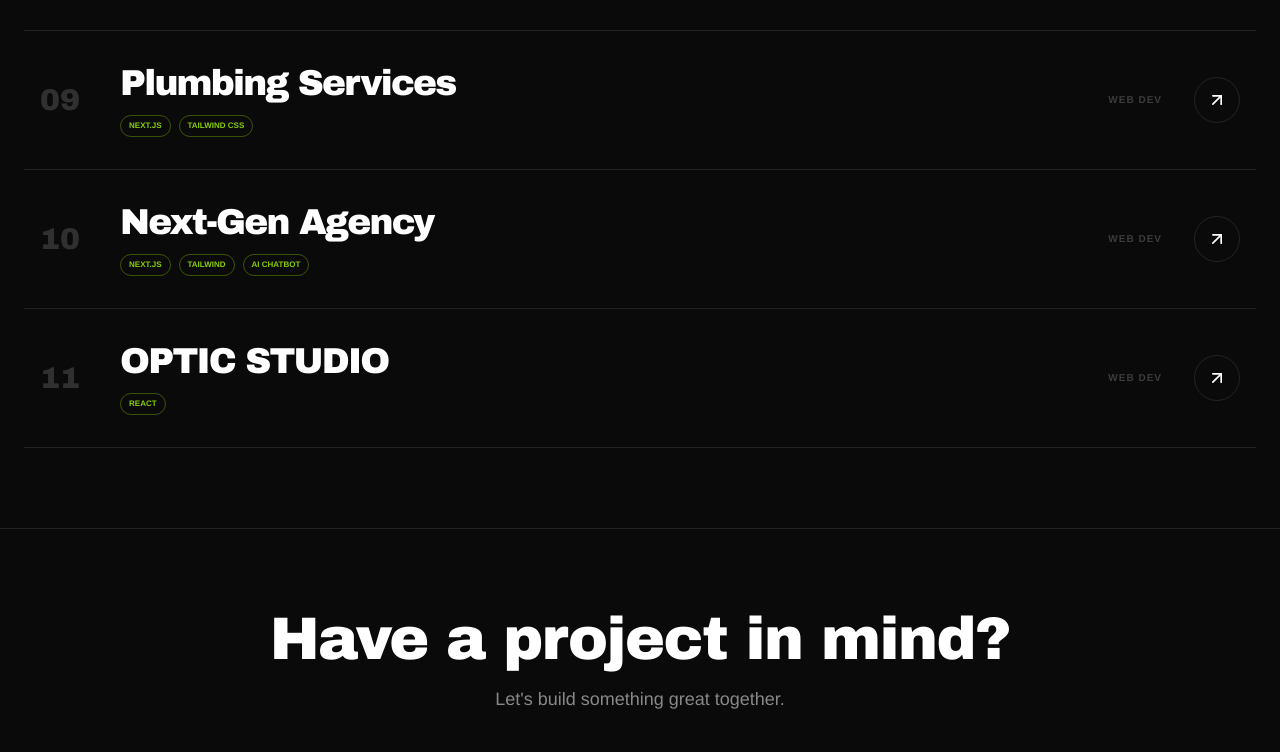
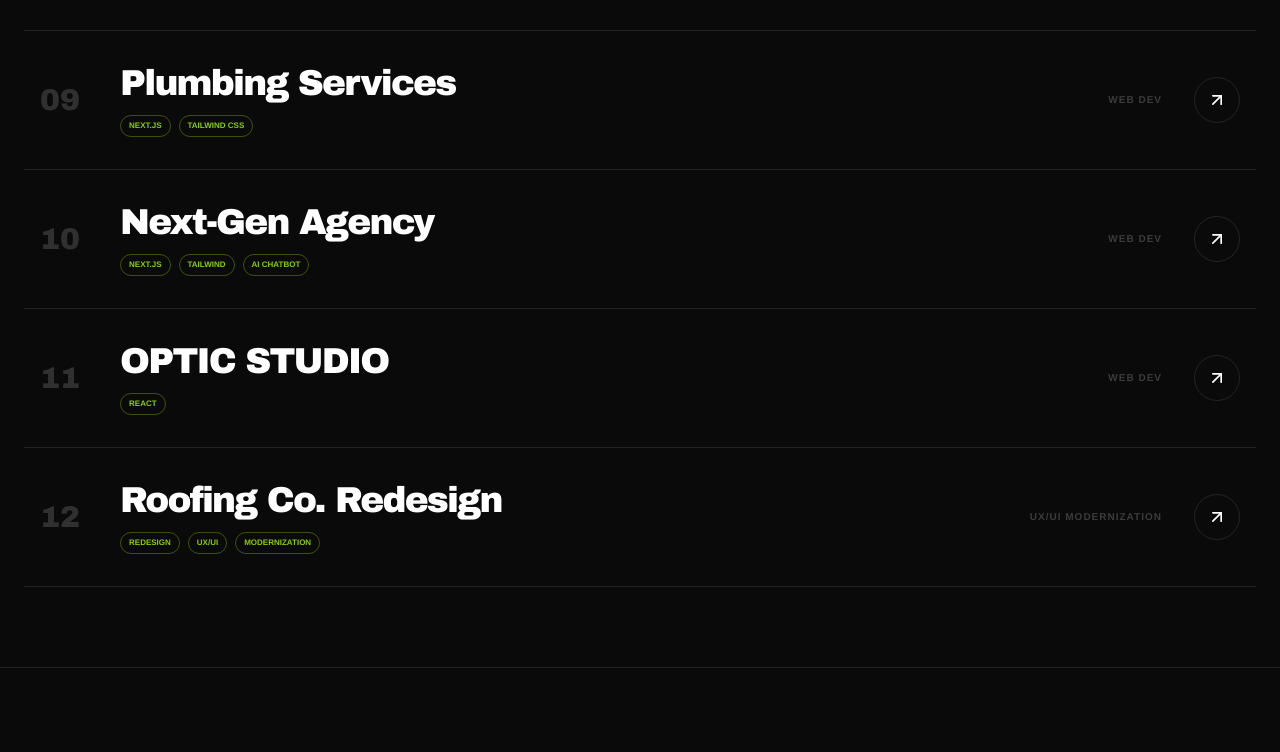
Before and after one commit to Wailakkad/Design-Agency, a React (Vite) app: page /works in a window 1280 px wide. Shown: the part 1303-2055 px from the top of the page. Built offline with nearby package versions, Linux system fonts and the light colour scheme.

Commit message:
new porject added with seccuss

```diff
--- a/src/pages/WorksPage.tsx
+++ b/src/pages/WorksPage.tsx
@@ -78,10 +78,18 @@
     tags: ['REACT'],
     img: '/optical thumbnail image.png',
     description: 'Optical studio website built with React for a modern browsing experience.'
+  },
+  {
+    id: '12',
+    title: 'Roofing Co. Redesign',
+    category: 'UX/UI MODERNIZATION',
+    tags: ['REDESIGN', 'UX/UI', 'MODERNIZATION'],
+    img: '/first-redesign-project-thumbnail-image.jpeg',
+    description: 'Complete UX/UI modernization of a German roofing company\'s website — transforming a dated 2000s-era interface into a clean, modern, conversion-focused experience.'
   }
 ];
 
-const filters = ['ALL', 'WEB DEV', 'MOBILE', 'AI / CHATBOT'];
+const filters = ['ALL', 'WEB DEV', 'MOBILE', 'AI / CHATBOT', 'UX/UI MODERNIZATION'];
 
 function Reveal({ children }: { children: React.ReactNode }) {
   return (
@@ -329,6 +337,13 @@
                     className="w-full h-auto object-contain"
                   />
                 )}
+                {selectedProject.title === 'Roofing Co. Redesign' && (
+                  <img
+                    src="/first-redesign-project-long-studycase-image.jpg"
+                    alt="Roofing Co. Redesign Project Details"
+                    className="w-full h-auto object-contain"
+                  />
+                )}
               </div>
 
               <div className="p-6 border-t border-white/10">
@@ -341,7 +356,7 @@
                   </div>
                   {selectedProject.title !== 'Luma Finance Mobile App' && (
                     <a
-                      href={selectedProject.title === 'Natural Baby' ? 'https://rag-chatbot-pied-seven.vercel.app/' : selectedProject.title === 'OPTIC STUDIO' ? 'https://opticien-website-ai-agent-for-custo.vercel.app/' : selectedProject.title === 'Plumbing Services' ? 'https://plumber-jade.vercel.app/' : selectedProject.title === 'Next-Gen Agency' ? 'https://neuro-nexa.vercel.app/' : selectedProject.title === 'Bold Orange' ? 'https://web-agency-landing-page-flame.vercel.app/' : selectedProject.title === 'Soda Brand Store' ? 'https://xoxo-bice.vercel.app/' : 'https://nextjs-ai-fullstack-store.vercel.app/'}
+                      href={selectedProject.title === 'Natural Baby' ? 'https://rag-chatbot-pied-seven.vercel.app/' : selectedProject.title === 'OPTIC STUDIO' ? 'https://opticien-website-ai-agent-for-custo.vercel.app/' : selectedProject.title === 'Plumbing Services' ? 'https://plumber-jade.vercel.app/' : selectedProject.title === 'Next-Gen Agency' ? 'https://neuro-nexa.vercel.app/' : selectedProject.title === 'Bold Orange' ? 'https://web-agency-landing-page-flame.vercel.app/' : selectedProject.title === 'Soda Brand Store' ? 'https://xoxo-bice.vercel.app/' : selectedProject.title === 'Roofing Co. Redesign' ? 'https://erich-ide-co-dachdeckermeister-gmb.vercel.app/' : 'https://nextjs-ai-fullstack-store.vercel.app/'}
                       target="_blank"
                       rel="noopener noreferrer"
                       className="hidden md:flex items-center gap-2 bg-green text-black px-6 py-3 font-bold text-xs uppercase tracking-wider hover:scale-105 transition-transform interactive"
```
Also changed, not shown: public/first-redesign-project-thumbnail-image.jpeg (added), 1 other file (tests, documents, lock files or other folders).
